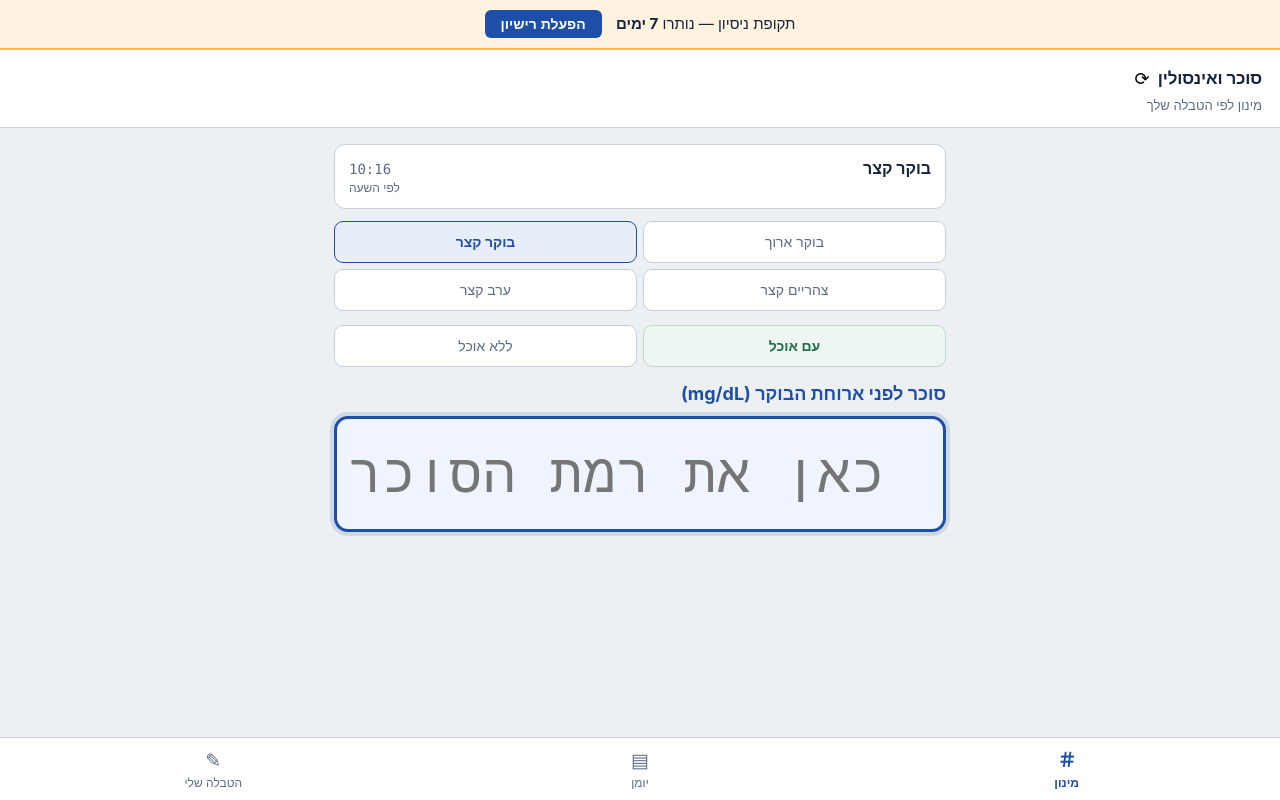
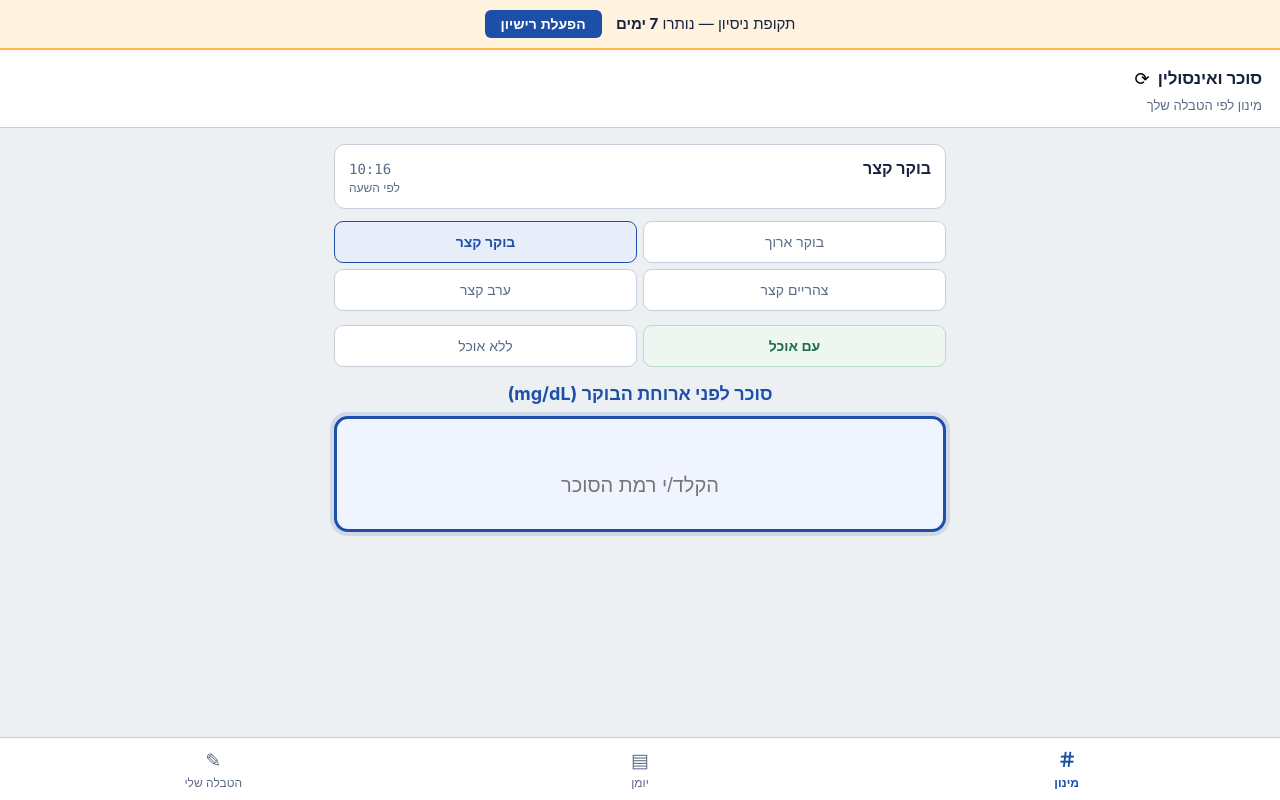
Before and after one commit to Zvimedsgh/sugar-app, a plain HTML site: page index.html in a window 1280 px wide. Drawn offline with Linux system fonts and the light colour scheme.

Commit message:
center label, update placeholder text, smaller placeholder font

```diff
--- a/index.html
+++ b/index.html
@@ -61,6 +61,7 @@ textarea{min-height:70px; resize:vertical}
 .now b{font-size:16px} .now .t{font-family:var(--num); font-size:14px; color:var(--ink-soft)}
 .now .auto{font-size:12px; color:var(--ink-soft)}
 #gluc{font-family:var(--num); font-size:54px; text-align:center; letter-spacing:.02em; padding:16px 12px; border:3px solid var(--pen); border-radius:14px; background:#F0F4FF; box-shadow:0 0 0 4px rgba(30,79,168,0.15)}
+#gluc::placeholder{font-size:20px; font-family:Arial,sans-serif; letter-spacing:0}
 #result{margin-top:14px; display:flex; flex-direction:column; gap:12px}
 .dose{background:var(--card); border:1px solid var(--rule); border-radius:12px; padding:16px; text-align:center}
 .dose .who{font-size:13px; font-weight:600; letter-spacing:.02em; color:var(--pen)}
@@ -174,8 +175,8 @@ table.grid input{border:0; padding:6px 2px; text-align:center; font-family:var(-
     <div class="seg foodseg" id="foodsel"></div>
     <div id="slotnote"></div>
     <label class="fld">
-      <span id="gluclbl" style="font-size:18px;font-weight:bold;color:#1E4FA8;margin-bottom:8px">סוכר לפני ארוחת הערב (mg/dL)</span>
-      <input id="gluc" type="tel" placeholder="הקש/י כאן את רמת הסוכר" autocomplete="off" autocorrect="off" autocapitalize="off" spellcheck="false">
+      <span id="gluclbl" style="font-size:18px;font-weight:bold;color:#1E4FA8;margin-bottom:8px;text-align:center">סוכר לפני ארוחת הערב (mg/dL)</span>
+      <input id="gluc" type="tel" placeholder="הקלד/י רמת הסוכר" autocomplete="off" autocorrect="off" autocapitalize="off" spellcheck="false">
     </label>
     <div id="savednote" class="savednote"></div>
     <div id="result"></div>
```
